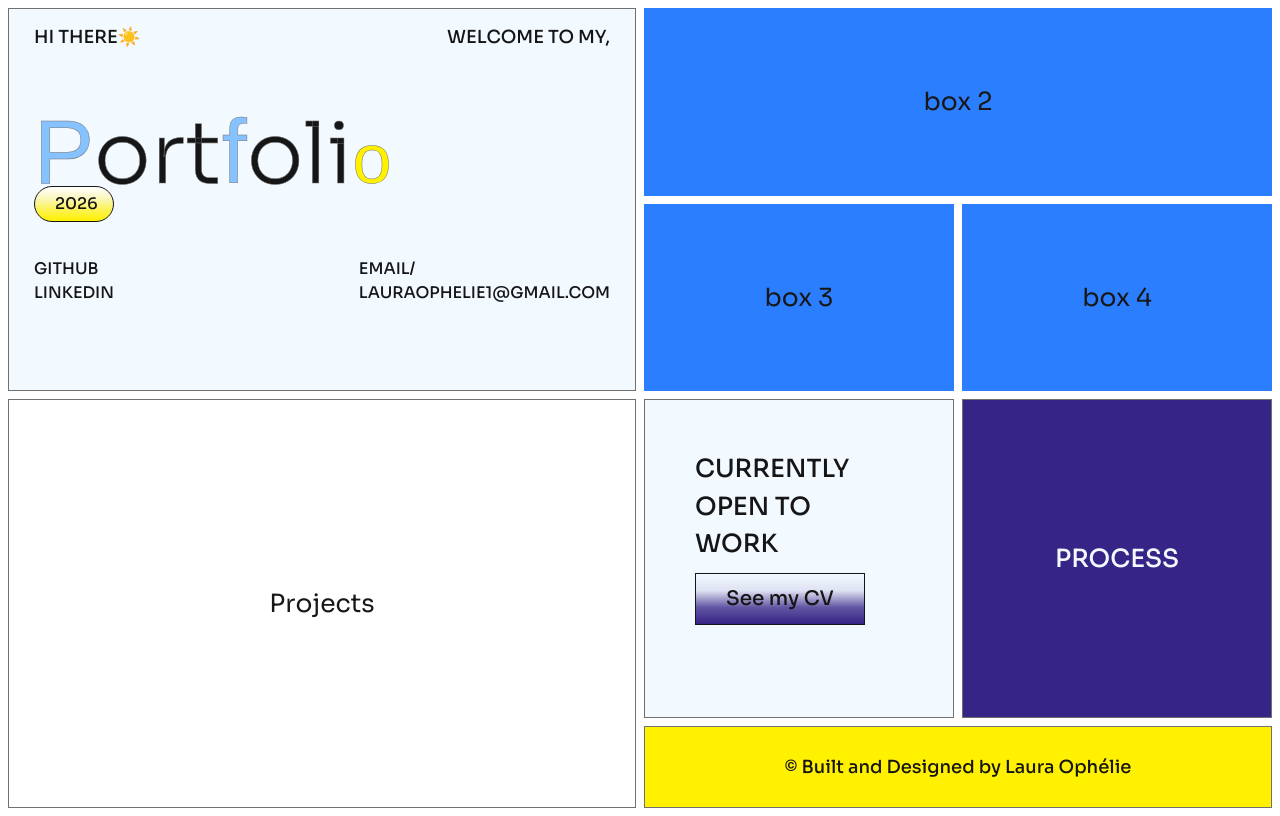
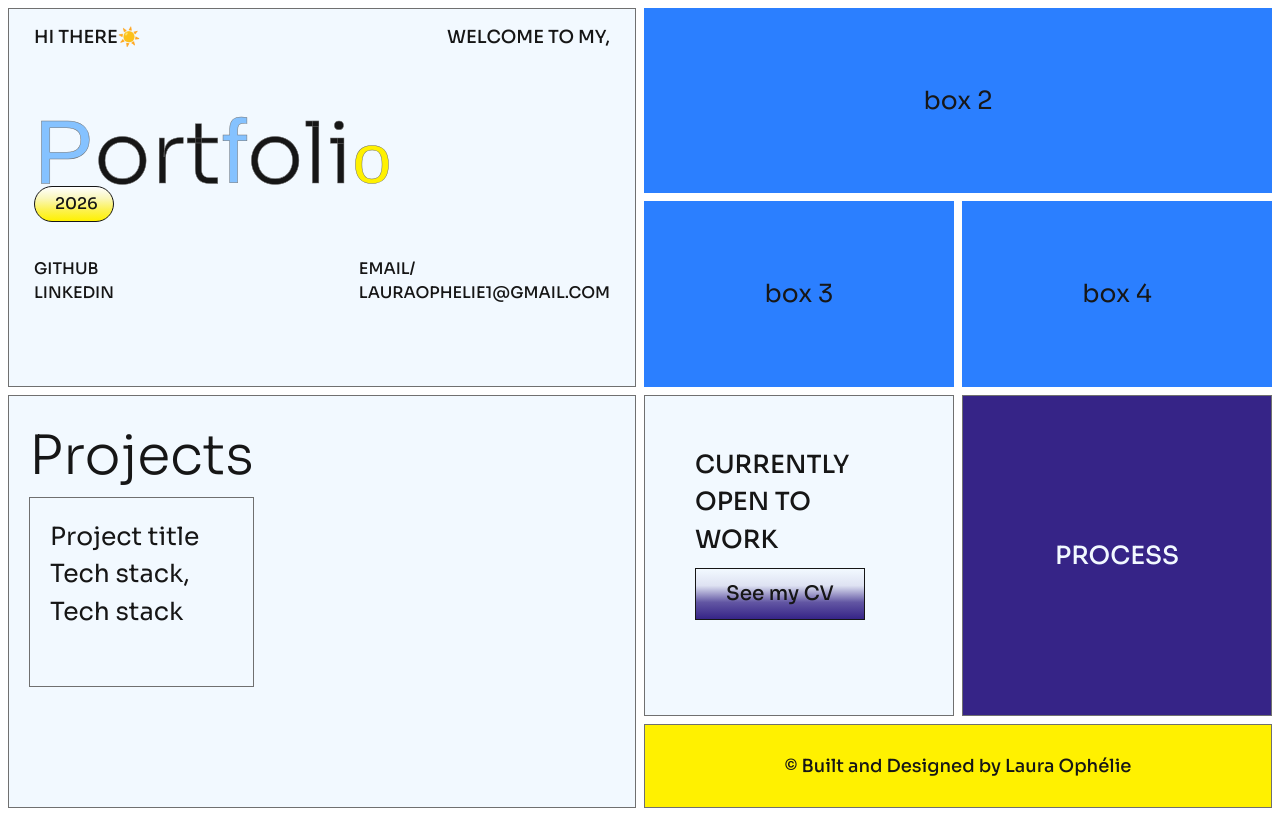
Before and after one commit to lauraophelie/laura-s-portfolio, a Next.js app: page / in a window 1280 px wide. Built offline with nearby package versions, Linux system fonts and the light colour scheme.

Commit message:
project card

```diff
--- /dev/null
+++ b/app/components/projects/ProjectCard.tsx
@@ -0,0 +1,19 @@
+import "./projects.scss";
+
+interface ProjectCardProps {
+    title: string;
+    techstack: string[] | string;
+}
+
+export default function ProjectCard({title, techstack} : ProjectCardProps) {
+    return (
+        <div className="projects__row__cards">
+            <p className="projects__row__cards--title">
+                {title}
+            </p>
+            <p className="projects__row__cards--stack">
+                {techstack}
+            </p>
+        </div>
+    )
+}
--- a/app/components/projects/Projects.tsx
+++ b/app/components/projects/Projects.tsx
@@ -1,9 +1,16 @@
+import ProjectCard from "./ProjectCard";
 import "./projects.scss";
 
 export default function Projects() {
     return (
-        <div className="col-span-2 row-span-2 flex items-center justify-center projects home-page__box">
-            Projects
+        <div className="col-span-2 row-span-2 flex flex-col projects home-page__box">
+            <h1 className="projects__title">Projects</h1>
+            <div className="projects__row flex flex-col">
+                <ProjectCard
+                    title={"Project title"}
+                    techstack={"Tech stack, Tech stack"}
+                />
+            </div>
         </div>
     )
 }
--- a/app/components/projects/projects.scss
+++ b/app/components/projects/projects.scss
@@ -0,0 +1,22 @@
+@use "../../styles/base/palette.scss" as palette;
+@use "../../styles/base/mixin.scss" as mixin;
+
+.projects {
+    background-color: palette.$light-blue-color;
+    color: palette.$black-color;
+    padding: 20px;
+
+    &__title {
+        font-size: 54px;
+        font-weight: 300;
+    }
+
+    &__row {
+        &__cards {
+            @include mixin.basic-border-style-box;
+            width: 225px;
+            height: 190px;
+            padding: 20px;
+        }
+    }
+}
```
